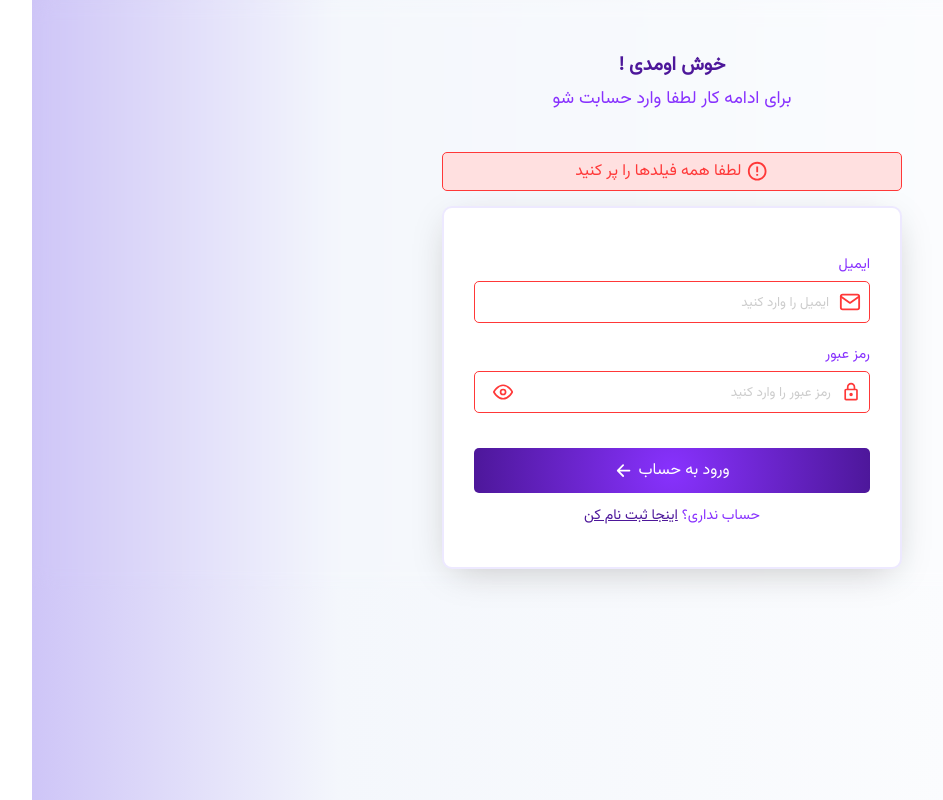
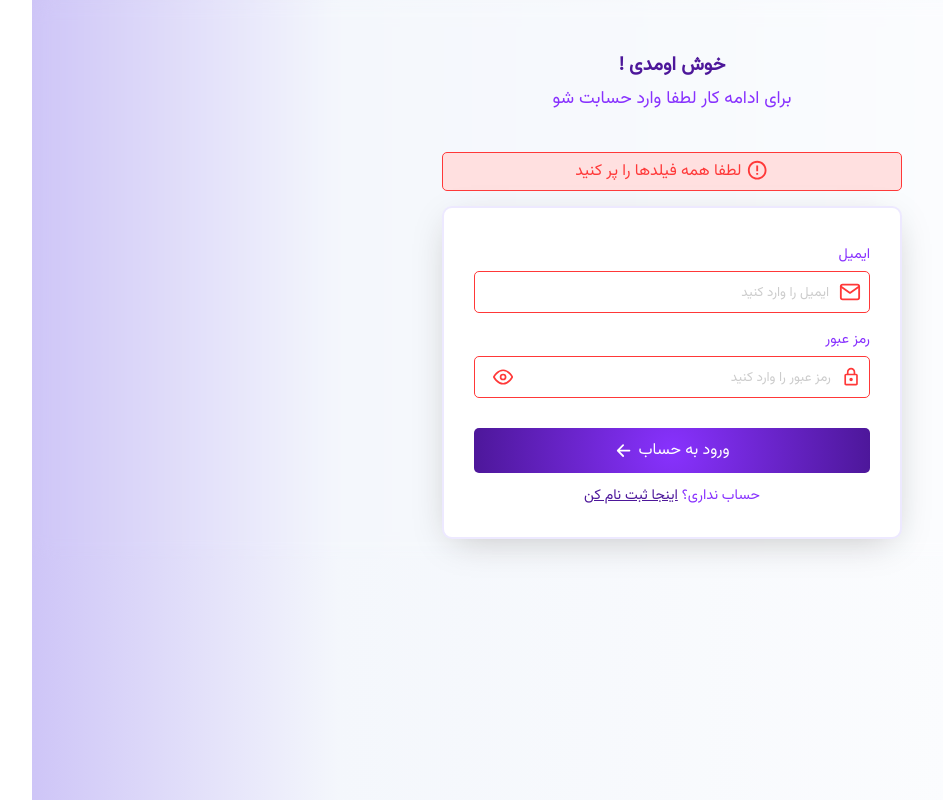
Before and after one commit to nams0/image-uploader, a React (Vite) app: page /login in a window 1280 px wide. Both pictures are taken after a click on the button "ورود به حساب". Shown: the whole page, without its empty margins (51-994 px from the left). Built offline with nearby package versions, Linux system fonts and the light colour scheme.

Commit message:
removed auto animate  and installed framer motion and changed codes of signup and login form

```diff
--- a/package.json
+++ b/package.json
@@ -10,9 +10,9 @@
     "preview": "vite preview"
   },
   "dependencies": {
-    "@formkit/auto-animate": "^0.8.2",
     "@reduxjs/toolkit": "^2.8.2",
     "axios": "^1.11.0",
+    "framer-motion": "^12.23.12",
     "react": "^19.1.1",
     "react-dom": "^19.1.1",
     "react-dropzone": "^14.3.8",
--- a/src/components/LoginForm.jsx
+++ b/src/components/LoginForm.jsx
@@ -10,7 +10,7 @@ import { Link } from "react-router-dom"
 
 import { useState } from "react"
 
-import autoAnimate from "@formkit/auto-animate"
+import { motion } from "framer-motion"
 
 import validation from "../utils/loginValidation"
 
@@ -43,14 +43,29 @@ function LoginForm() {
 
   return (
     <div>
-      <div ref={autoAnimate}>
+      <motion.div
+        className={styles.errorBox}
+        initial={{ opacity: 0, y: -20, height: 0 }}
+        animate={{
+          opacity: Object.keys(errors).length > 0 ? 1 : 0,
+          y: Object.keys(errors).length > 0 ? 0 : -20,
+          height: Object.keys(errors).length > 0 ? "auto" : 0,
+        }}
+        exit={{ opacity: 0, y: -20, height: 0 }}
+        transition={{ duration: 0.3, ease: "easeInOut" }}
+      >
         {Object.keys(errors).length > 0 && (
-          <div className={styles.errorBox}>
+          <motion.div
+            style={{ display: "flex" }}
+            initial={{ opacity: 0 }}
+            animate={{ opacity: 1 }}
+            transition={{ delay: 0.15 }}
+          >
             <MdErrorOutline />
             <p>لطفا همه فیلدها را پر کنید</p>
-          </div>
+          </motion.div>
         )}
-      </div>
+      </motion.div>
 
       <div className={styles.formContainer}>
         <form>
--- a/src/components/LoginForm.module.css
+++ b/src/components/LoginForm.module.css
@@ -2,7 +2,7 @@
   display: flex;
   align-items: center;
   flex-direction: column;
-  padding: 40px 30px;
+  padding: 30px 30px;
   background-color: #fff;
   border-radius: 10px;
   -webkit-box-shadow: 0px 9px 36px -11px #bdbdbd;
@@ -21,7 +21,7 @@ form {
   display: flex;
   flex-direction: column;
   align-items: flex-start;
-  margin-bottom: 15px;
+  margin-bottom: 10px;
   width: 100%;
 }
 
--- a/src/components/SignupForm.jsx
+++ b/src/components/SignupForm.jsx
@@ -5,12 +5,12 @@ import { IoArrowBack } from "react-icons/io5"
 
 import styles from "./SignupForm.module.css"
 
-import { useState, useRef } from "react"
+import { useState } from "react"
 import validation from "../utils/signupValidation"
 
-import autoAnimate from "@formkit/auto-animate"
+import api from "../services/api"
 
-import api from "../services/api"
+import { motion } from "framer-motion"
 
 const usernameRegex = /[^A-Za-z0-9_]/g
 const englishRegex = /[^A-Za-z0-9\s!@#$%^&*()_+\-=\[\]{};':"\\|,.<>\/?]/g
@@ -29,7 +29,6 @@ function SignupForm() {
   })
 
   const [errors, setErrors] = useState({})
-  const formRef = useRef(null)
 
   const handleShowPassword = (password) => {
     password === "password"
@@ -64,27 +63,44 @@ function SignupForm() {
     }
   }
 
-  const submitHandler = (e) => {
+  const submitHandler = async (e) => {
     e.preventDefault()
     setErrors({})
     validation(user, setErrors)
     console.log(user)
 
     if (Object.keys(errors).length === 0) {
-      api
-        .post("/api/auth/register", user, {
+      try {
+        const response = await api.post("/api/auth/register", user, {
           headers: { "Content-Type": "application/json" },
         })
-        .then((res) => console.log(res))
-        .catch((err) => console.log(err))
+        console.log(response)
+      } catch (error) {
+        errors.fetchError = true
+      }
     }
   }
 
   return (
     <div>
-      <div ref={autoAnimate}>
+      <motion.div
+        className={styles.errorBox}
+        initial={{ opacity: 0, y: -20, height: 0 }}
+        animate={{
+          opacity: Object.keys(errors).length > 0 ? 1 : 0,
+          y: Object.keys(errors).length > 0 ? 0 : -20,
+          height: Object.keys(errors).length > 0 ? "auto" : 0,
+        }}
+        exit={{ opacity: 0, y: -20, height: 0 }}
+        transition={{ duration: 0.3, ease: "easeInOut" }}
+      >
         {Object.keys(errors).length > 0 && (
-          <div className={styles.errorBox}>
+          <motion.div
+            style={{ display: "flex" }}
+            initial={{ opacity: 0 }}
+            animate={{ opacity: 1 }}
+            transition={{ delay: 0.15 }}
+          >
             <MdErrorOutline />
             {errors.fillInputs && <p>لطفا همه فیلدها را پر کنید</p>}
             {errors.incorrectEmail && <p>ایمیل وارد شده صحیح نیست</p>}
@@ -94,11 +110,12 @@ function SignupForm() {
             {errors.incorrectConfirmPassword && (
               <p> رمز عبور تکرار شده درست نیست</p>
             )}
-          </div>
+            {errors.fetchError && <p>خطای شبکه</p>}
+          </motion.div>
         )}
-      </div>
+      </motion.div>
       <div className={styles.formContainer}>
-        <form ref={formRef}>
+        <form>
           <div className={styles.inputContainer}>
             <p>
               نام کاربری<span>*</span>
--- a/src/components/SignupForm.module.css
+++ b/src/components/SignupForm.module.css
@@ -144,6 +144,7 @@ span {
   border: 1px solid #ff3838;
   border-radius: 5px;
   background-color: #ffe0e0;
+  overflow: hidden;
 }
 
 .errorBox svg {
--- a/src/pages/SignupPage.module.css
+++ b/src/pages/SignupPage.module.css
@@ -14,5 +14,5 @@
 .signupDesc {
   color: #8832fe;
   font-size: 1.1rem;
-  margin: 0 0 40px;
+  margin: 0 0 20px;
 }
```
Also changed, not shown: 1 other file (tests, documents, lock files or other folders).
